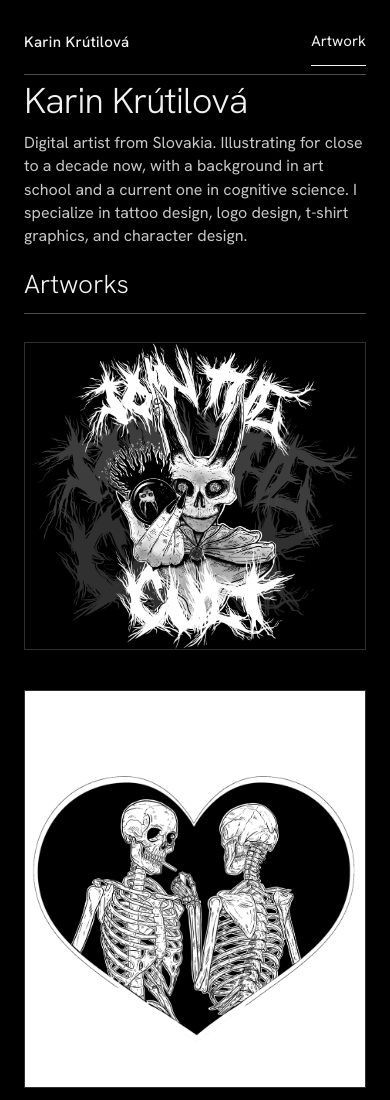
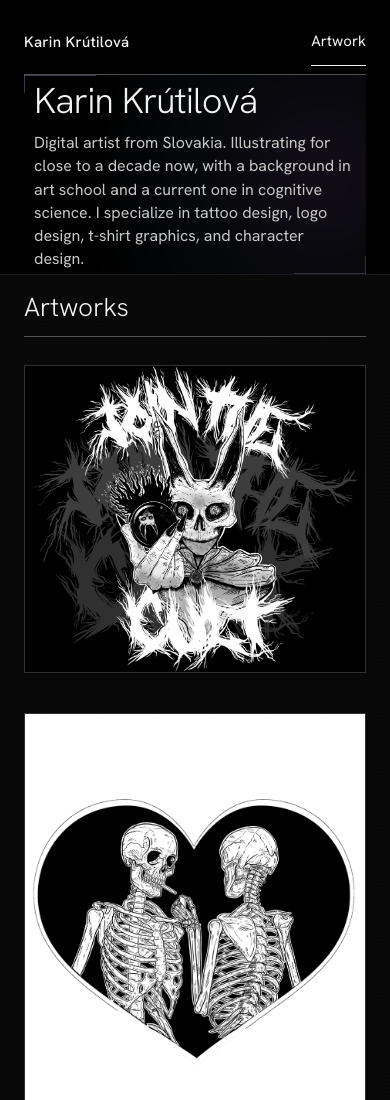
Before and after one commit to karinkrutilova/karinkrutilova.github.io, an Astro site: page / in a window 390 px wide. Shown: the top 1100 px of the page. Built offline with nearby package versions, Linux system fonts and the light colour scheme; Astro itself is replaced by a stand-in of ours.

Commit message:
Add subtle gallery texture and header accents

```diff
--- a/scripts/check-build.mjs
+++ b/scripts/check-build.mjs
@@ -96,8 +96,11 @@ assert.match(globalStyles, /\.work-frame\s*\{[^}]*border:\s*1px solid #303033/s)
 assert.match(globalStyles, /\.work-frame img\s*\{[^}]*height:\s*auto/s);
 assert.doesNotMatch(globalStyles, /\.work-frame\s*\{[^}]*aspect-ratio/s);
 assert.doesNotMatch(globalStyles, /\.work-frame img\s*\{[^}]*object-fit:\s*cover/s);
-assert.match(globalStyles, /\.hero\s*\{[^}]*grid-template-columns:\s*minmax\(320px, 380px\) minmax\(0, 1fr\)[^}]*padding:\s*8px 0 4px/s);
+assert.match(globalStyles, /\.hero\s*\{[^}]*grid-template-columns:\s*minmax\(320px, 380px\) minmax\(0, 1fr\)[^}]*padding:\s*8px 12px 4px/s);
 assert.match(globalStyles, /\.hero-bio p\s*\{[^}]*max-width:\s*none/s);
 assert.match(globalStyles, /\.works\s*\{[^}]*padding-top:\s*28px/s);
+assert.match(globalStyles, /\.hero::before\s*\{[^}]*radial-gradient[^}]*filter:\s*blur\(18px\)/s);
+assert.match(globalStyles, /\.hero::after\s*\{[^}]*72px 1px no-repeat[^}]*1px 18px no-repeat/s);
+assert.match(globalStyles, /\.works::before\s*\{[^}]*background-color:\s*#070708[^}]*background-image:\s*radial-gradient/s);
 assert.match(globalStyles, /\.gallery\s*\{[^}]*padding:\s*28px 0 0/s);
 console.log(`Checked ${pages.length} pages, local links, responsive images, and admin entry.`);
--- a/src/styles/global.css
+++ b/src/styles/global.css
@@ -17,7 +17,10 @@ nav a { color: #8c8c8c; }
 nav a:hover { color: #f2f2f2; text-decoration: none; }
 nav a[aria-current] { color: #f2f2f2; padding-bottom: 4px; border-bottom: 1px solid #f2f2f2; }
 
-.hero { display: grid; grid-template-columns: minmax(320px, 380px) minmax(0, 1fr); align-items: start; column-gap: clamp(36px, 6vw, 80px); padding: 8px 0 4px; }
+.hero { position: relative; isolation: isolate; display: grid; grid-template-columns: minmax(320px, 380px) minmax(0, 1fr); align-items: start; column-gap: clamp(36px, 6vw, 80px); padding: 8px 12px 4px; overflow: hidden; }
+.hero > * { position: relative; z-index: 1; }
+.hero::before { content: ''; position: absolute; z-index: 0; inset: -120% 8% -120% 30%; background: radial-gradient(ellipse at 68% 50%, rgba(112, 80, 154, .16), rgba(55, 86, 112, .08) 42%, transparent 72%); filter: blur(18px); pointer-events: none; }
+.hero::after { content: ''; position: absolute; z-index: 2; inset: 0; background: linear-gradient(rgba(185, 171, 207, .32), rgba(185, 171, 207, .32)) left top / 72px 1px no-repeat, linear-gradient(rgba(185, 171, 207, .32), rgba(185, 171, 207, .32)) left top / 1px 18px no-repeat, linear-gradient(rgba(185, 171, 207, .22), rgba(185, 171, 207, .22)) right bottom / 72px 1px no-repeat, linear-gradient(rgba(185, 171, 207, .22), rgba(185, 171, 207, .22)) right bottom / 1px 18px no-repeat; pointer-events: none; }
 .hero-identity h1 { margin: 0; font-size: clamp(36px, 4vw, 52px); line-height: 1; font-weight: 300; letter-spacing: -.02em; white-space: nowrap; }
 .hero-bio { padding-top: 3px; }
 .hero-bio p { margin: 0; max-width: none; color: #c7c7c7; font-size: 18px; line-height: 1.5; }
@@ -25,7 +28,8 @@ nav a[aria-current] { color: #f2f2f2; padding-bottom: 4px; border-bottom: 1px so
 .crop img { position: absolute; height: auto; max-width: none; }
 
 .section-heading { margin: 0; font-size: 26px; font-weight: 300; line-height: 1; padding-bottom: 16px; border-bottom: 1px solid rgba(255, 255, 255, .3); }
-.works { padding-top: 28px; }
+.works { position: relative; isolation: isolate; padding-top: 28px; }
+.works::before { content: ''; position: absolute; z-index: -1; inset: 0 calc(50% - 50vw); background-color: #070708; background-image: radial-gradient(circle, rgba(255, 255, 255, .025) 0 .6px, transparent .75px), radial-gradient(circle, rgba(181, 171, 196, .018) 0 .5px, transparent .7px), linear-gradient(135deg, #080809 0%, #050506 56%, #080809 100%); background-position: 0 0, 2px 1px, 0 0; background-size: 4px 4px, 7px 7px, 100% 100%; box-shadow: inset 0 1px rgba(255, 255, 255, .08); pointer-events: none; }
 .gallery { display: flex; flex-wrap: wrap; align-items: flex-start; gap: 64px 40px; padding: 28px 0 0; margin: 0; list-style: none; }
 .gallery > li { flex: 0 0 calc(50% - 20px); min-width: 0; }
 .work-link { display: flex; flex-direction: column; gap: 12px; }
@@ -81,7 +85,8 @@ dd { margin: 0; }
   nav { gap: 22px; }
   nav a { padding: 12px 0; }
   nav a[aria-current] { padding-bottom: 12px; }
-  .hero { grid-template-columns: 1fr; row-gap: 12px; padding: 8px 0 4px; }
+  .hero { grid-template-columns: 1fr; row-gap: 12px; padding: 8px 10px 4px; }
+  .hero::before { inset: -80% -20% -80% 18%; }
   .hero-identity h1 { font-size: 36px; white-space: normal; }
   .hero-bio { padding-top: 0; }
   .hero-bio p { font-size: 16px; line-height: 1.45; }
```
